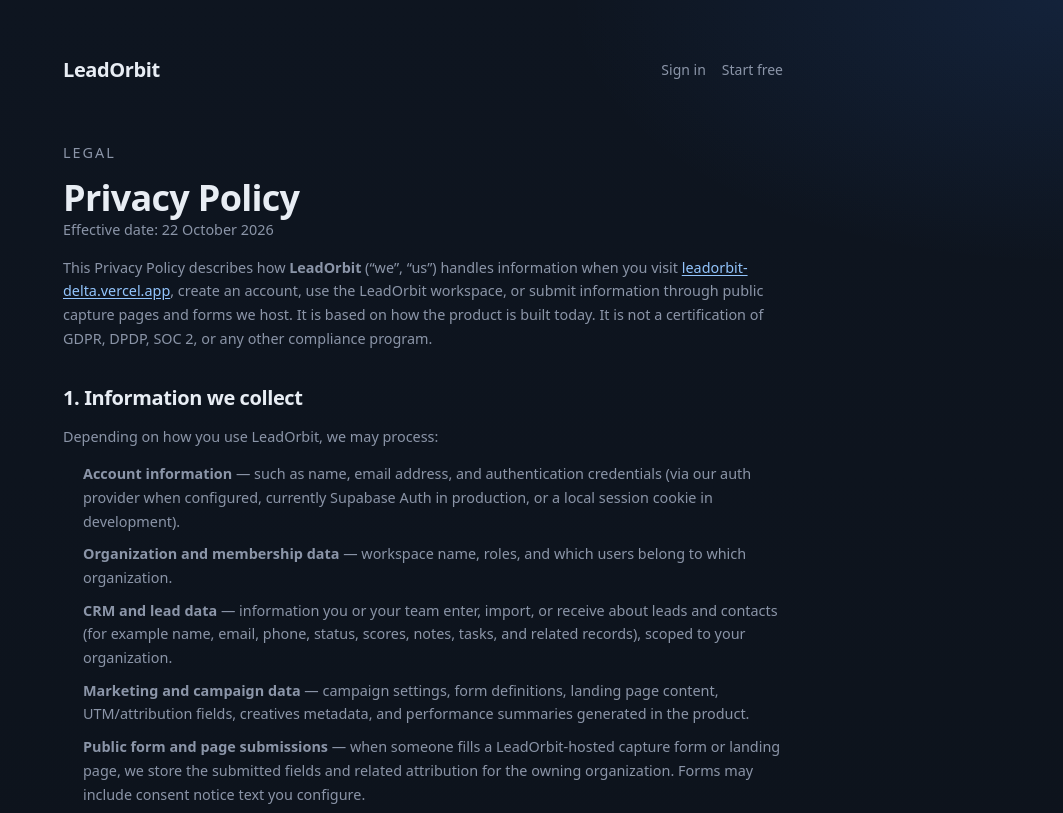
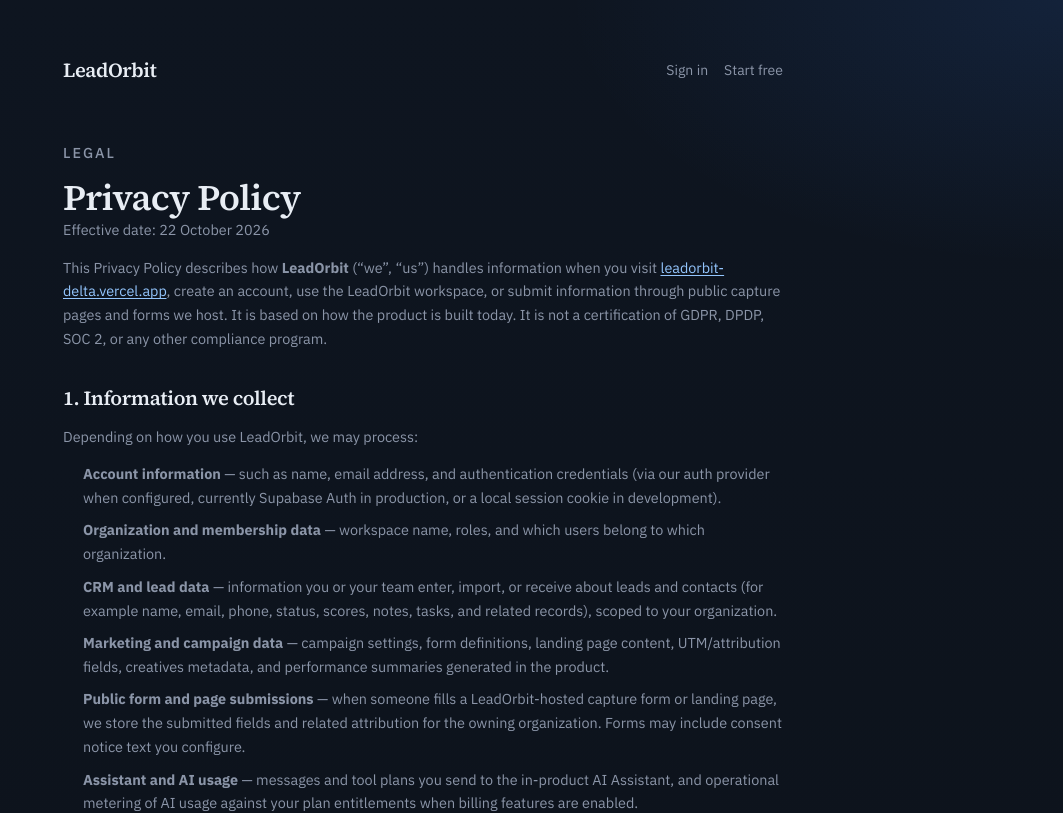
Before and after one commit to rohitmehra86/LeadOrbit, a Next.js app in the folder apps/web/: page /privacy-policy in a window 1280 px wide. Shown: the top 813 px of the page, without its empty margins (217-1280 px from the left). Built offline with nearby package versions, Linux system fonts and the light colour scheme; no server answers.

Commit message:
Complete fontsource migration: CSS font families + pnpm lockfile

```diff
--- a/apps/web/src/app/globals.css
+++ b/apps/web/src/app/globals.css
@@ -19,8 +19,9 @@
   --lo-info: #38bdf8;
   --background: var(--lo-bg);
   --foreground: var(--lo-fg);
-  --font-display: var(--font-source-serif), ui-serif, Georgia, "Times New Roman", serif;
-  --font-sans: var(--font-ibm-plex), ui-sans-serif, system-ui, sans-serif;
+  --font-display: "Source Serif 4", ui-serif, Georgia, "Times New Roman", serif;
+  --font-sans: "IBM Plex Sans", ui-sans-serif, system-ui, sans-serif;
+  --font-mono: "IBM Plex Mono", ui-monospace, SFMono-Regular, Menlo, monospace;
   --radius-sm: 4px;
   --radius: 6px;
   --radius-lg: 8px;
@@ -29,8 +30,8 @@
 @theme inline {
   --color-background: var(--background);
   --color-foreground: var(--foreground);
-  --font-sans: var(--font-ibm-plex);
-  --font-mono: var(--font-geist-mono);
+  --font-sans: "IBM Plex Sans", ui-sans-serif, system-ui, sans-serif;
+  --font-mono: "IBM Plex Mono", ui-monospace, SFMono-Regular, Menlo, monospace;
 }
 
 body {
@@ -181,7 +182,7 @@
 }
 
 .lo-legal code {
-  font-family: var(--font-geist-mono), ui-monospace, monospace;
+  font-family: var(--font-mono), ui-monospace, monospace;
   font-size: 0.8em;
   color: var(--lo-fg);
 }
```
Also changed, not shown: 1 other file (tests, documents, lock files or other folders).
